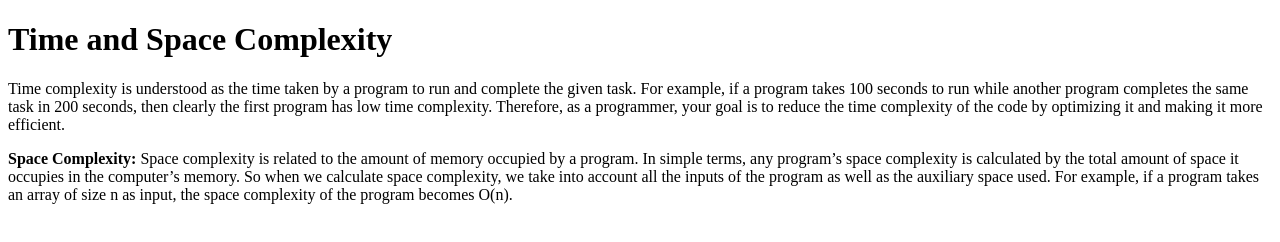
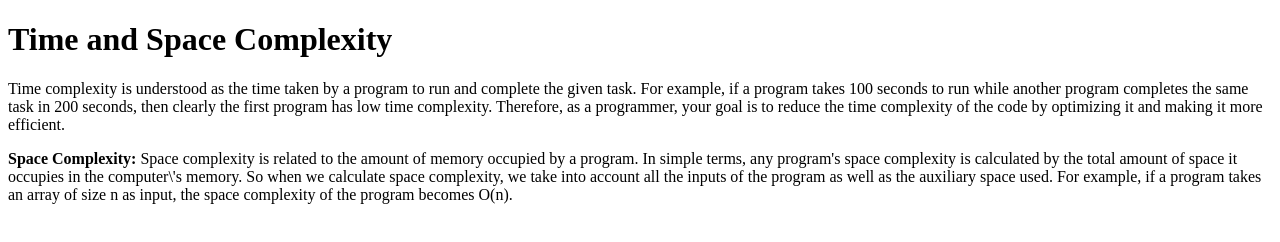
Before and after one commit to acciojob/time-and-space-complexity-Ashishrock9394, a website: page main.html in a window 1280 px wide. Drawn offline with Linux system fonts and the light colour scheme.

Commit message:
created a submission

```diff
--- a/main.html
+++ b/main.html
@@ -11,7 +11,7 @@
 	<h1>Time and Space Complexity</h1>
 	<p>Time complexity is understood as the time taken by a program to run and complete the given task. For example, if a program takes 100 seconds to run while another program completes the same task in 200 seconds, then clearly the first program has low time complexity. Therefore, as a programmer, your goal is to reduce the time complexity of the code by optimizing it and making it more efficient.</p>
 
-	<p><b>Space Complexity:</b> Space complexity is related to the amount of memory occupied by a program. In simple terms, any program’s space complexity is calculated by the total amount of space it occupies in the computer’s memory. So when we calculate space complexity, we take into account all the inputs of the program as well as the auxiliary space used. For example, if a program takes an array of size n as input, the space complexity of the program becomes O(n).</p>
+	<p><b>Space Complexity:</b> Space complexity is related to the amount of memory occupied by a program. In simple terms, any program's space complexity is calculated by the total amount of space it occupies in the computer\'s memory. So when we calculate space complexity, we take into account all the inputs of the program as well as the auxiliary space used. For example, if a program takes an array of size n as input, the space complexity of the program becomes O(n).</p>
 
     <script type="text/javascript" src="./script.js">
 </script>
```
